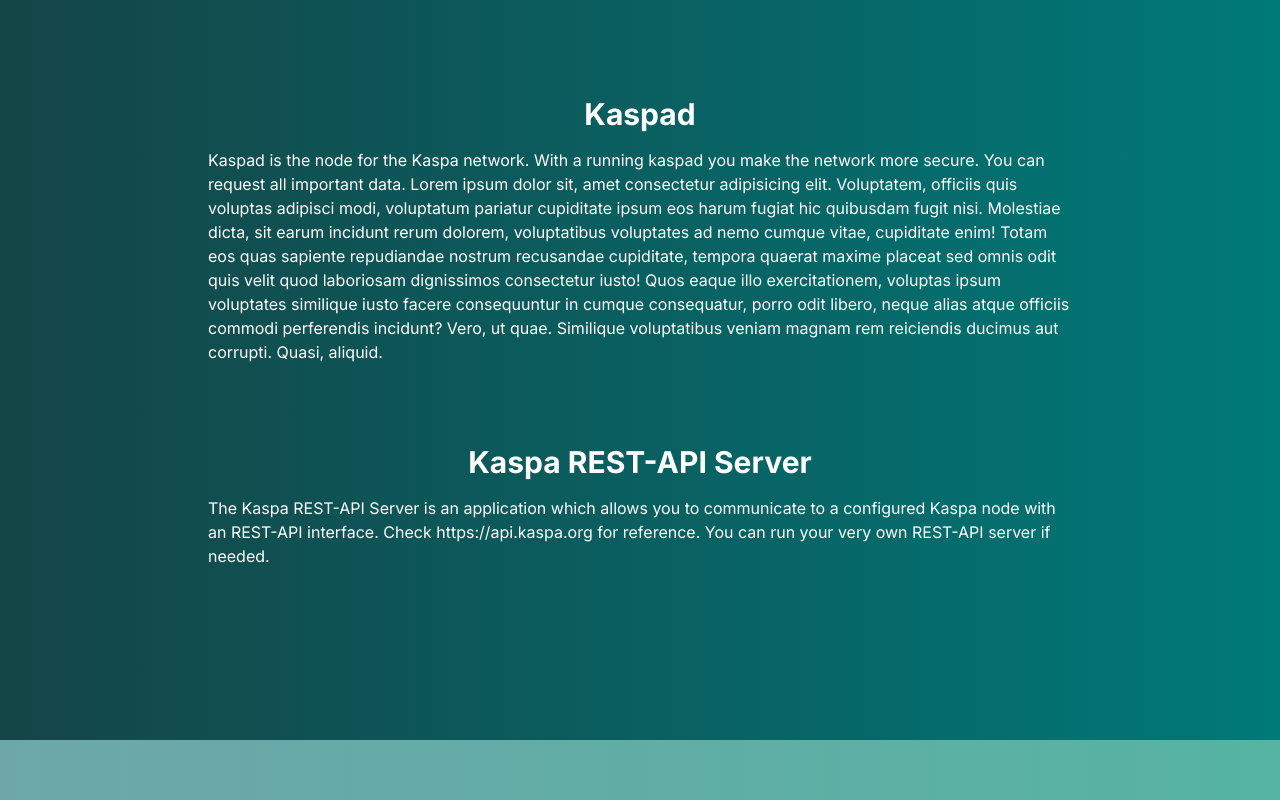
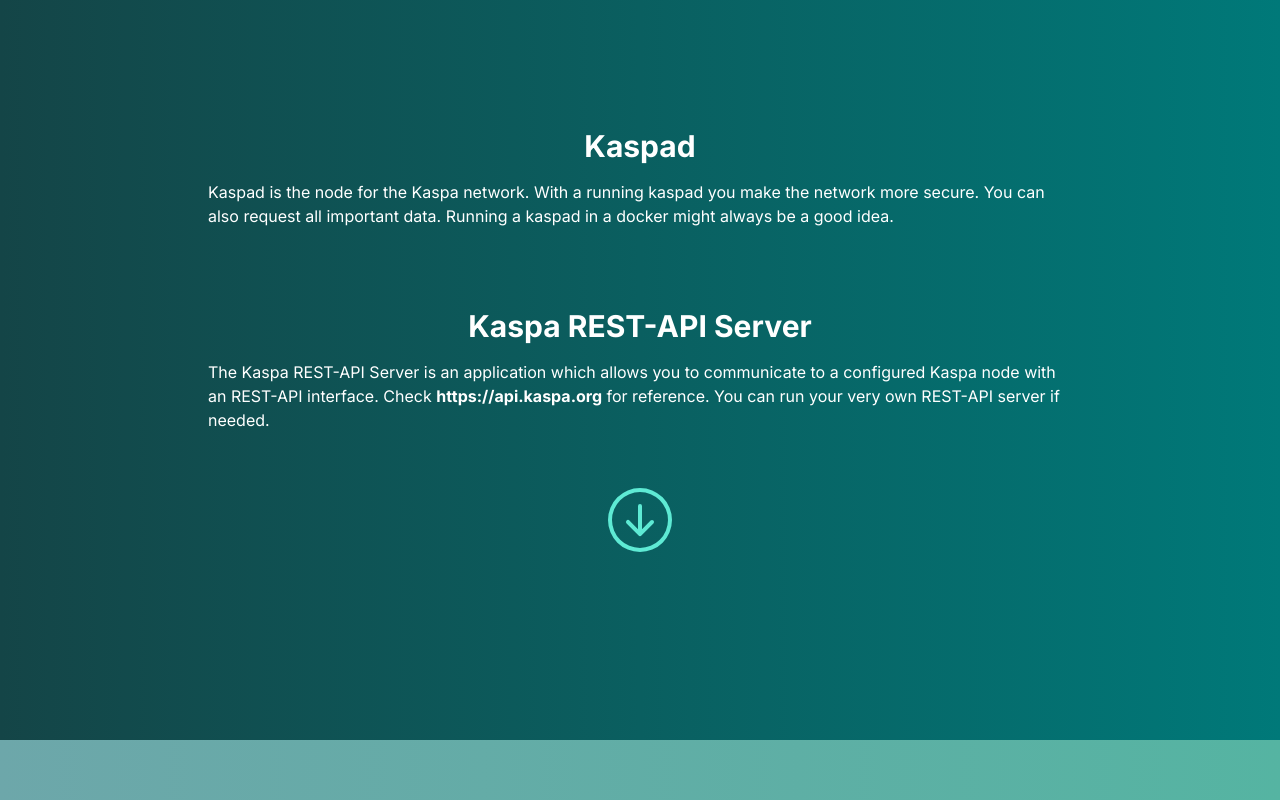
Before and after one commit to lAmeR1/kaspa-docker-website, a Next.js app: page / in a window 1280 px wide. Shown: the part 860-1660 px from the top of the page. Built offline with nearby package versions, Linux system fonts and the light colour scheme.

Commit message:
arrow down

```diff
--- a/app/Card.js
+++ b/app/Card.js
@@ -8,7 +8,8 @@
       </div>
       <div className="text-md pt-3">{props.description}</div>
 
-      <a href={props.fileName} download={props.fileName} target='_blank'>
+      <div className="flex flex-row justify-center items-center">
+        <a href={props.fileName} download={props.fileName} target="_blank">
           <button
             className="flex flex-row border-teal-300 border-2 p-3 justify-center items-center mx-5 rounded-md my-8 hover:bg-teal-300/20"
             onClick={() => {}}
@@ -16,6 +17,7 @@
             Download
           </button>
         </a>
+      </div>
 
       <div className="text-sm flex flex-row items-center border-t-2 border-t-teal-100/50 pt-3">
         <HiCheck className="w-5 h-5 mr-1 text-green-500" />
--- a/app/page.js
+++ b/app/page.js
@@ -2,6 +2,7 @@
 
 import Image from "next/image";
 import Card from "./Card";
+import { BsArrowDownCircle } from 'react-icons/bs'
 
 export default function Home() {
   return (
@@ -17,7 +18,14 @@
           Download the docker-compose file which you need for your application.
         </div>
         <div className="flex flex-row justify-center">
-          <button className="border border-2 border-y-emerald-100 hover:bg-teal-400/40 px-5 py-3 mt-8">
+          <button
+            className="border border-2 border-y-emerald-100 hover:bg-teal-400/40 px-5 py-3 mt-8"
+            onClick={() => {
+              document
+                .getElementById("body1")
+                .scrollIntoView({ behavior: "smooth" });
+            }}
+          >
             Read more
           </button>
           <button
@@ -28,12 +36,10 @@
                 .scrollIntoView({ behavior: "smooth" });
             }}
           >
-            Go to downloads
+            Downloads
           </button>
         </div>
       </div>
-
-
 
       <div
         id="body1"
@@ -42,19 +48,7 @@
         <div className="text-3xl text-white font-bold">Kaspad</div>
         <div className="text-white px-3 md:px-12 py-4 md:w-3/4">
           Kaspad is the node for the Kaspa network. With a running kaspad you
-          make the network more secure. You can request all important data.
-          Lorem ipsum dolor sit, amet consectetur adipisicing elit. Voluptatem,
-          officiis quis voluptas adipisci modi, voluptatum pariatur cupiditate
-          ipsum eos harum fugiat hic quibusdam fugit nisi. Molestiae dicta, sit
-          earum incidunt rerum dolorem, voluptatibus voluptates ad nemo cumque
-          vitae, cupiditate enim! Totam eos quas sapiente repudiandae nostrum
-          recusandae cupiditate, tempora quaerat maxime placeat sed omnis odit
-          quis velit quod laboriosam dignissimos consectetur iusto! Quos eaque
-          illo exercitationem, voluptas ipsum voluptates similique iusto facere
-          consequuntur in cumque consequatur, porro odit libero, neque alias
-          atque officiis commodi perferendis incidunt? Vero, ut quae. Similique
-          voluptatibus veniam magnam rem reiciendis ducimus aut corrupti. Quasi,
-          aliquid.
+          make the network more secure. You can also request all important data. Running a kaspad in a docker might always be a good idea.
         </div>
         <div className="text-3xl text-white font-bold mt-[4rem]">
           Kaspa REST-API Server
@@ -62,9 +56,17 @@
         <div className="text-white px-3 md:px-12 py-4 md:w-3/4">
           The Kaspa REST-API Server is an application which allows you to
           communicate to a configured Kaspa node with an REST-API interface.
-          Check <a href="https://api.kaspa.org" target="_blank">https://api.kaspa.org</a> for reference. You can run your very own REST-API server if
-          needed.
+          Check{" "}
+          <a href="https://api.kaspa.org" target="_blank">
+            <span className="font-bold hover:text-teal-300">https://api.kaspa.org</span>
+          </a>{" "}
+          for reference. You can run your very own REST-API server if needed.
         </div>
+        <BsArrowDownCircle className="text-[4rem] mt-10"             onClick={() => {
+              document
+                .getElementById("body2")
+                .scrollIntoView({ behavior: "smooth" });
+            }}/>
       </div>
 
       <div
@@ -73,12 +75,25 @@
       >
         <div className="text-3xl text-white font-bold">Kaspa-DB</div>
         <div className="text-white px-3 md:px-12 py-4 md:w-3/4 xl:w-1/2">
-          The Kaspa-DB is a PostgreSQL database which was created initially for the Kaspa Explorer. It saves all the block and transaction data.
+          The Kaspa-DB is a PostgreSQL database which was created initially for
+          the Kaspa Explorer. It saves all the block and transaction data.
         </div>
-        <div className="text-3xl text-white font-bold mt-[4rem]">Kaspa-DB Filler</div>
+        <div className="text-3xl text-white font-bold mt-[4rem]">
+          Kaspa-DB Filler
+        </div>
         <div className="text-white px-3 md:px-12 py-4 md:w-3/4">
-          This is a tool, written in Python, which is used to fill the Kaspa-DB. The Filler is communicating directly with the Kaspa node, requesting block and transaction data and pushing the information into the Kaspa-DB.
+          This is a tool, written in Python, which is used to fill the Kaspa-DB.
+          The Filler is communicating directly with the Kaspa node, requesting
+          block and transaction data and pushing the information into the
+          Kaspa-DB.
         </div>
+
+        <BsArrowDownCircle className="text-[4rem] mt-10"
+              onClick={() => {
+              document
+                .getElementById("bodyDl")
+                .scrollIntoView({ behavior: "smooth" });
+            }}/>
       </div>
 
       <div
@@ -93,7 +108,7 @@
         </div>
         <div className="flex flex-row flex-wrap justify-center items-center">
           <Card
-          fileName="kaspa-minimum.yaml"
+            fileName="kaspa-minimum.yaml"
             cardName="minimum"
             description="This is the lite version for docker compose."
           />
@@ -105,7 +120,7 @@
           />
 
           <Card
-          fileName="kaspa-full.yaml"
+            fileName="kaspa-full.yaml"
             cardName="full"
             description="This is the lite version for docker compose."
           />
```
Lines whose indentation alone changed are shown as unchanged.
